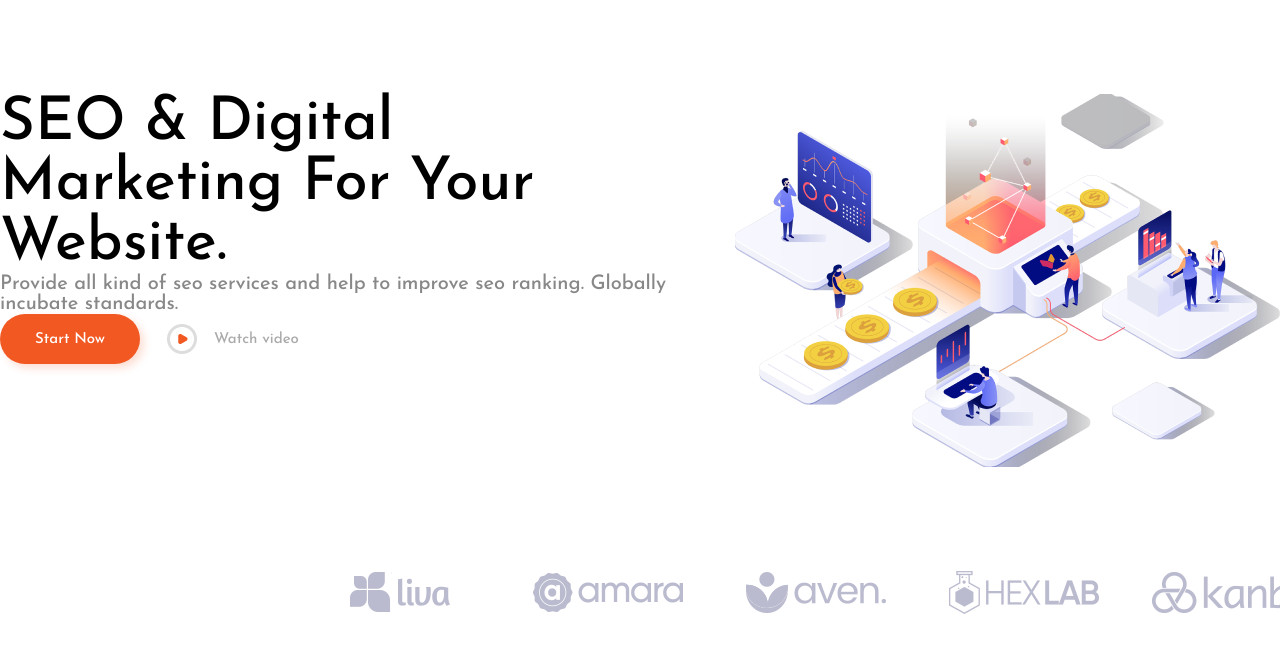
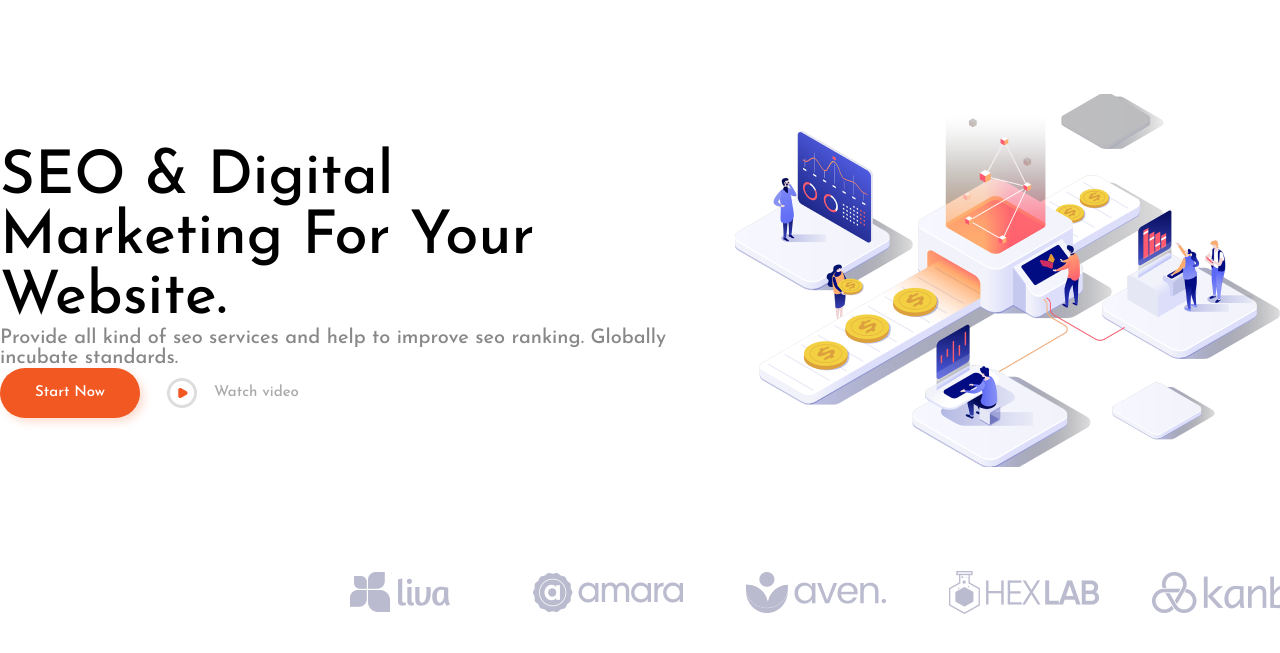
Before and after one commit to Lihoradit/Docker, a plain HTML site: page index.html in a window 1280 px wide. Shown: the part 113-766 px from the top of the page. Drawn offline with Linux system fonts and the light colour scheme.

Commit message:
temp cmt

```diff
--- a/index.html
+++ b/index.html
@@ -13,7 +13,7 @@
 </head>
 
 <body>
-    <header class="center">
+    <header>
         <div class="logo">
             <img src="img/logo.png" alt="logo">
         </div>
@@ -32,7 +32,7 @@
             <a href="#" class="head_content2">Get Started</a>
         </div>
     </header>
-    <div class="content center">
+    <div class="content">
         <div class="content_title">
             <h1 class="title">SEO & Digital <br>
                 Marketing For Your <br>
@@ -54,7 +54,7 @@
         </div>
 
     </div>
-    <div class="tools center">
+    <div class="tools">
         <img src="img/1.png" alt="" class="icon_tools">
         <img src="img/3.png" alt="" class="icon_tools">
         <img src="img/4.png" alt="" class="icon_tools">
--- a/style.css
+++ b/style.css
@@ -4,10 +4,7 @@
     text-decoration: none;
 }
 
-.center {
-    padding-right: calc(50% - 642px);
-    padding-left: calc(50% - 642px);
-}
+
 
 header {
     display: flex;
@@ -89,6 +86,7 @@ body {
     margin-top: 116px;
     display: flex;
     flex-direction: row;
+    align-items: center;
 }
 
 .title {
@@ -99,6 +97,7 @@ body {
     font-weight: 400;
     line-height: normal;
 }
+
 
 .text {
     color: #888;
```
